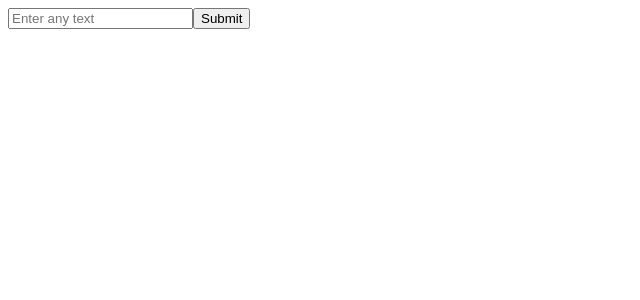
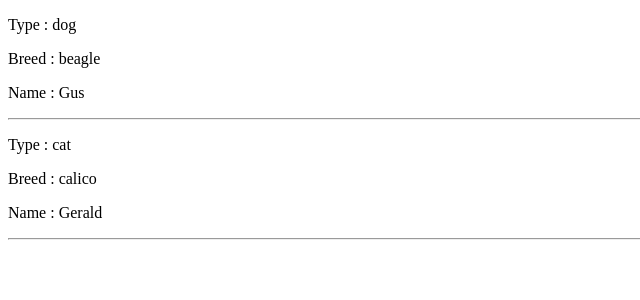
Before and after one commit to ashish-542/react_basics, a React (Vite) app: page / in a window 1280 px wide. Shown: the top 300 px of the page, without its empty margins (0-640 px from the left). Built offline with nearby package versions, Linux system fonts and the light colour scheme.

Commit message:
passed array of objects as props

```diff
--- a/src/App.jsx
+++ b/src/App.jsx
@@ -1,17 +1,8 @@
-//onSubmit event
+import Parent from "./components/parent/parent.component";
 function App() {
-  let handleChange=(event)=>{
-   console.log(event.target.value);
-  }
-  let handleSubmit=(event)=>{
-    alert("Form Submitted");
-  }
   return(
     <>
-    <form onSubmit={handleSubmit}>
-      <input type="text" placeholder="Enter any text" onChange={(event)=>handleChange(event)}/>
-      <button type="submit">Submit</button>
-    </form>
+    <Parent/>
     </>
   )
 }
--- /dev/null
+++ b/src/components/child/child.component.jsx
@@ -0,0 +1,19 @@
+export default function Child(prop) {
+  console.log("🚀 ~ Child ~ prop:", prop);
+  let pets = prop.pets;
+  return (
+    <>
+      {pets.map((pet) => {
+        const {id,type,breed,name}= pet;
+        return (
+          <div key={id}>
+            <p>Type : {type}</p>
+            <p>Breed : {breed}</p>
+            <p>Name : {name}</p>
+            <hr />
+          </div>
+        );
+      })}
+    </>
+  );
+}
--- /dev/null
+++ b/src/components/parent/parent.component.jsx
@@ -0,0 +1,22 @@
+import Child from "../child/child.component";
+export default function Parent() {
+  let pets = [
+    {
+      id: 1,
+      type: "dog",
+      breed: "beagle",
+      name: "Gus",
+    },
+    {
+      id: 2,
+      type: "cat",
+      breed: "calico",
+      name: "Gerald",
+    },
+  ];
+  return (
+    <>
+      <Child pets={pets}></Child>
+    </>
+  );
+}
--- a/src/main.jsx
+++ b/src/main.jsx
@@ -5,5 +5,5 @@ import App from './App.jsx'
 ReactDOM.createRoot(document.getElementById('root')).render(
   <React.StrictMode>
     <App />
-  </React.StrictMode>,
+  </React.StrictMode>
 )
```
